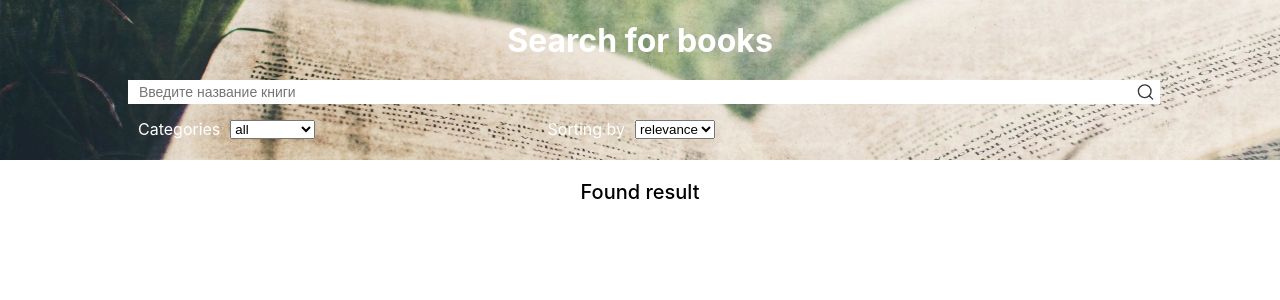
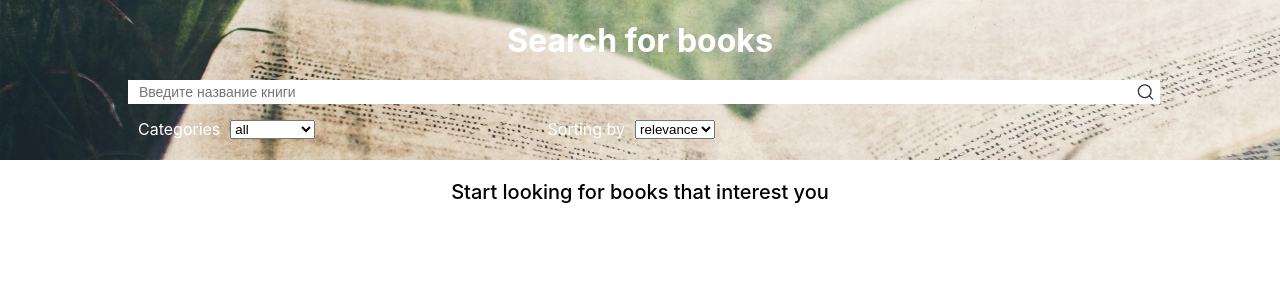
Before and after one commit to Sergynya174/books-react, a React (Create React App) app: page / in a window 1280 px wide. Shown: the top 300 px of the page. Built offline with nearby package versions, Linux system fonts and the light colour scheme; no server answers.

Commit message:
правки

```diff
--- a/src/components/BookList/index.js
+++ b/src/components/BookList/index.js
@@ -5,7 +5,7 @@ import "./BookList.scss";
 import { map } from "lodash";
 import { CSSTransition, TransitionGroup } from "react-transition-group";
 
-const BookList = ({ books, displayedBooks, handleLoadMore }) => {
+const BookList = ({ books, handleLoadMore }) => {
   const loaders = useSelector((state) => state.books.loaders.common);
   return (
     <div className="bookList-container">
@@ -15,7 +15,15 @@ const BookList = ({ books, displayedBooks, handleLoadMore }) => {
         </div>
       ) : (
         <>
-          <h2 className="bookList-title">Found {books?.totalItems} result</h2>
+          {books === null ? (
+            <div className="bookList-title">
+              Start looking for books that interest you
+            </div>
+          ) : (
+            <>
+              <h2 className="bookList-title">
+                Found {books?.totalItems} result
+              </h2>
               <TransitionGroup className="bookList-cardContainer">
                 {map(books?.items, (item, index) => {
                   return (
@@ -29,14 +37,19 @@ const BookList = ({ books, displayedBooks, handleLoadMore }) => {
                   );
                 })}
               </TransitionGroup>
-        </>
-      )}
               {books?.totalItems > 30 && (
                 <div className="bookList-pagination">
-          <button onClick={handleLoadMore} className="bookList-loadMoreBtn">
+                  <button
+                    onClick={handleLoadMore}
+                    className="bookList-loadMoreBtn"
+                  >
                     Load more
                   </button>
                 </div>
+              )}
+            </>
+          )}
+        </>
       )}
     </div>
   );
--- a/src/containers/Books/index.js
+++ b/src/containers/Books/index.js
@@ -8,7 +8,6 @@ import { getBooks } from "../../store/books";
 const Books = () => {
   const books = useSelector(getBooksCard);
   const [requestData, setRequestData] = useState({});
-  const [displayedBooks, setDisplayedBooks] = useState([]);
   const dispatch = useDispatch();
   const [page, setPage] = useState(1);
   const maxResults = 30;
@@ -35,12 +34,7 @@ const Books = () => {
   return (
     <>
       <Header onSubmit={onSubmit} />
-      <BookList
-        handleLoadMore={handleLoadMore}
-        books={books}
-        displayedBooks={displayedBooks}
-        setDisplayedBooks={setDisplayedBooks}
-      />
+      <BookList handleLoadMore={handleLoadMore} books={books} />
     </>
   );
 };
```
Lines whose indentation alone changed are shown as unchanged.
